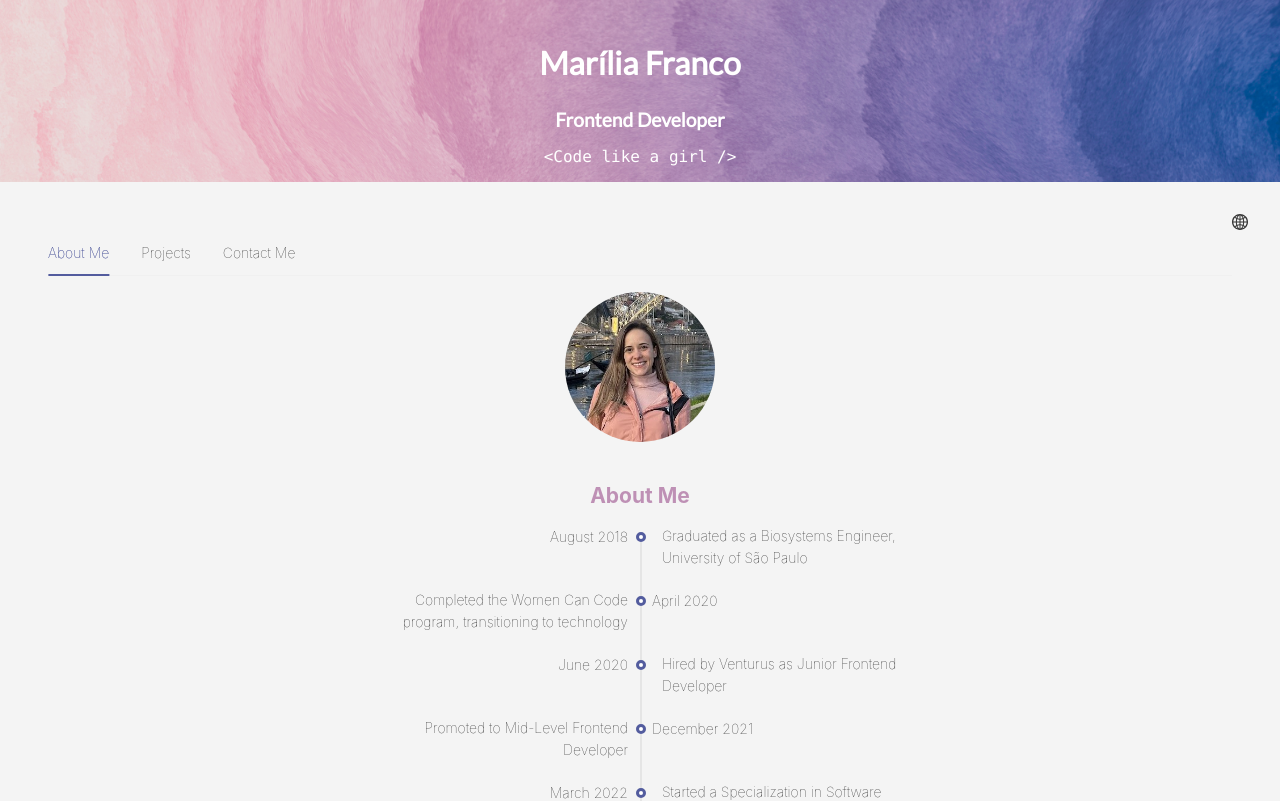
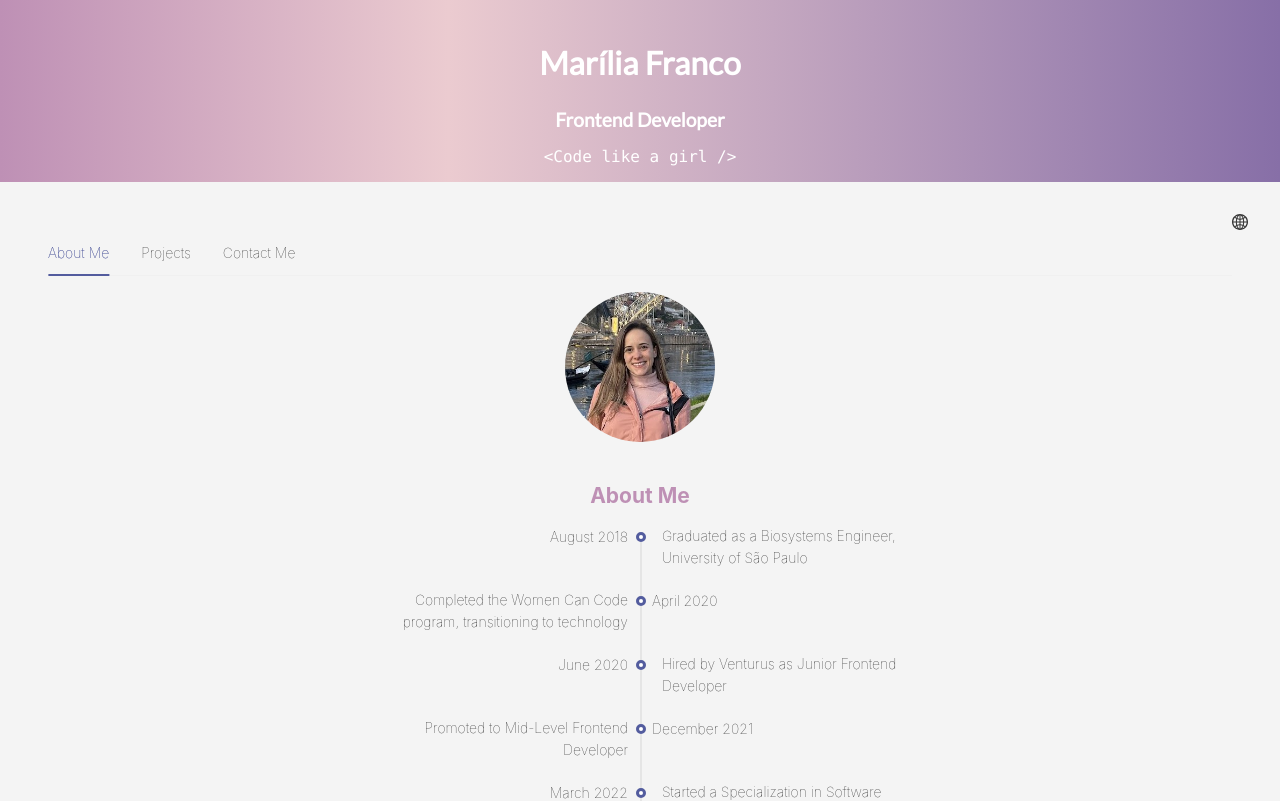
Before and after one commit to mariliabraz/mariliabraz.github.io, a React (Create React App) app: page / in a window 1280 px wide. Shown: the top 801 px of the page. Built offline with nearby package versions, Linux system fonts and the light colour scheme.

Commit message:
change domain and add improve perfomance removing image from navbar

```diff
--- a/package.json
+++ b/package.json
@@ -1,8 +1,8 @@
 {
-  "name": "mariliafranco.github.io",
+  "name": "mariliabraz.github.io",
   "version": "0.1.0",
   "private": true,
-  "homepage": "https://mariliafranco.github.io",
+  "homepage": "https://mariliabraz.github.io",
   "dependencies": {
     "@ant-design/icons": "^5.3.7",
     "@testing-library/jest-dom": "^5.17.0",
--- a/src/components/Navbar/Navbar.scss
+++ b/src/components/Navbar/Navbar.scss
@@ -1,9 +1,13 @@
 @import "../../styles/global.scss";
 
 .navbar {
-  background-image: url("../../assets/navbar-background.png");
-  background-size: cover;
-  background-position: center;
+  background: rgb(190, 144, 181);
+  background: linear-gradient(
+    90deg,
+    rgba(190, 144, 181, 1) 0%,
+    rgba(235, 203, 208, 1) 35%,
+    rgba(135, 111, 167, 1) 100%
+  );
   color: white;
   display: flex;
   justify-content: center;
```
